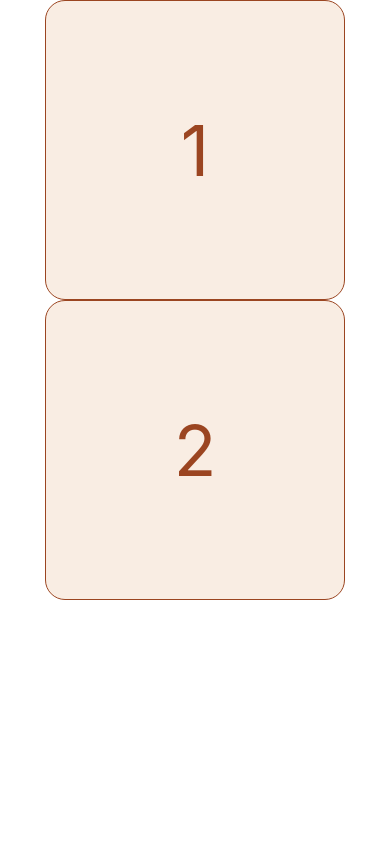
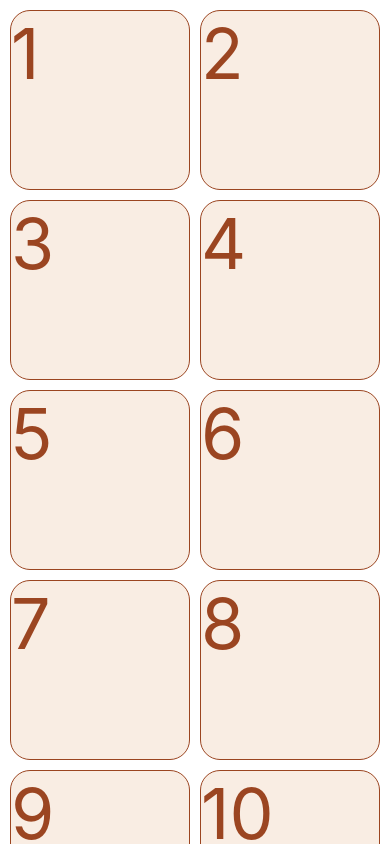
Before and after one commit to MALWICK/React-native-App, a React Native app: screen / in a window 390 px wide. Built offline with nearby package versions, Linux system fonts and the light colour scheme.

Commit message:
updatin this map method

```diff
--- a/App.tsx
+++ b/App.tsx
@@ -1,12 +1,16 @@
 import { StatusBar } from "expo-status-bar";
 import { StyleSheet, Text, View, FlatList } from "react-native";
 
-const days = [1, 2];
+const days = [...Array(24)].map((val, index) => index + 1);
+
 
 export default function App() {
   return (
     <View style={styles.container}>
       <FlatList
+        contentContainerStyle={styles.content}
+        numColumns={2}
+        columnWrapperStyle={styles.column}
         data={days}
         renderItem={({ item }) => (
           <View style={styles.box}>
@@ -14,13 +18,6 @@ export default function App() {
           </View>
         )}
       />
-
-      {/* {days.map((day) => (
-        <View style={styles.box} key={day}>
-          <Text style={styles.text}>{day}</Text>
-        </View>
-      ))} */}
-
       <StatusBar style="auto" />
     </View>
   );
@@ -30,23 +27,27 @@ const styles = StyleSheet.create({
   container: {
     flex: 1,
     backgroundColor: "#fff",
-    alignItems: "center",
-    justifyContent: "center",
-    gap: 10,
+    gap: 40,
   },
   box: {
     backgroundColor: "#f9ede3",
-    width: 300,
-    height: 300,
+    /*   width: 100,
+    height: 100, */
+    flex: 1,
+    aspectRatio: 1,
     borderWidth: StyleSheet.hairlineWidth,
     borderColor: "#9b4521",
     borderRadius: 20,
-    display: "flex",
-    justifyContent: "center",
-    alignItems: "center",
   },
   text: {
     color: "#9b4521",
     fontSize: 70,
   },
+  content: {
+    gap: 10,
+    padding: 10,
+  },
+  column: {
+    gap: 10,
+  },
 });
```
